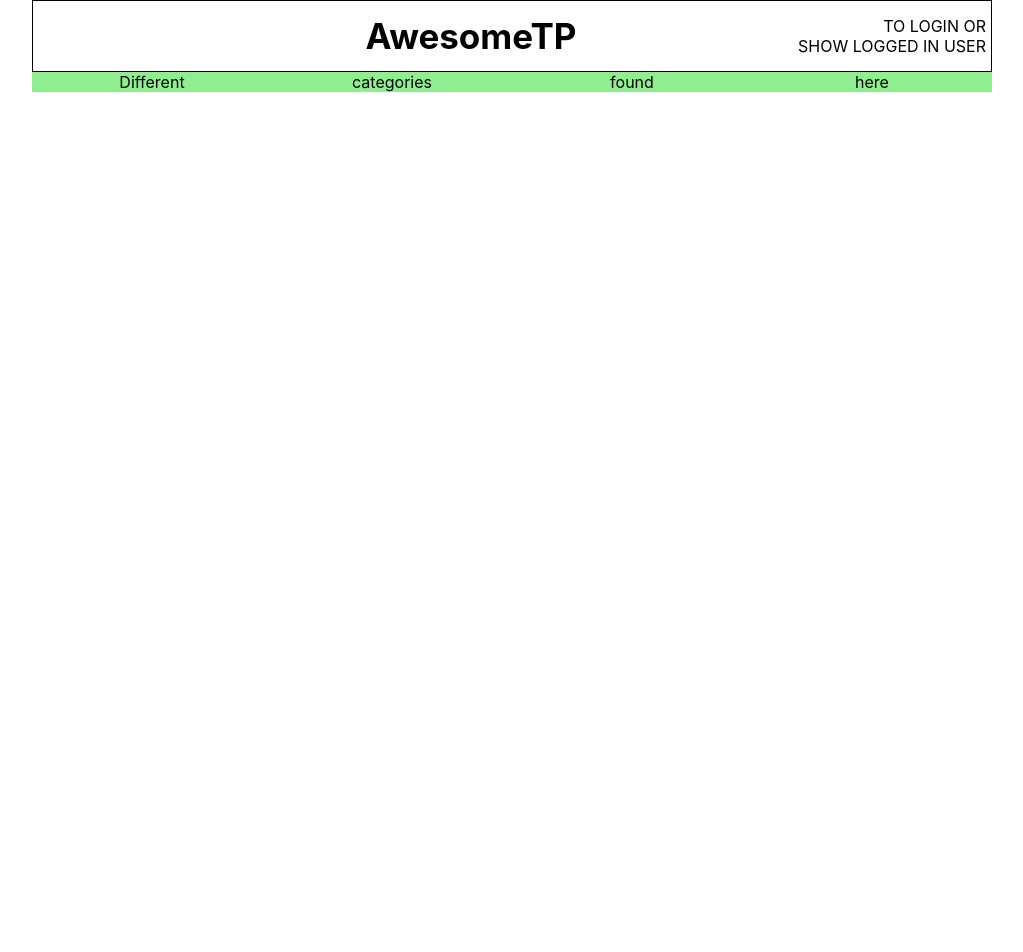
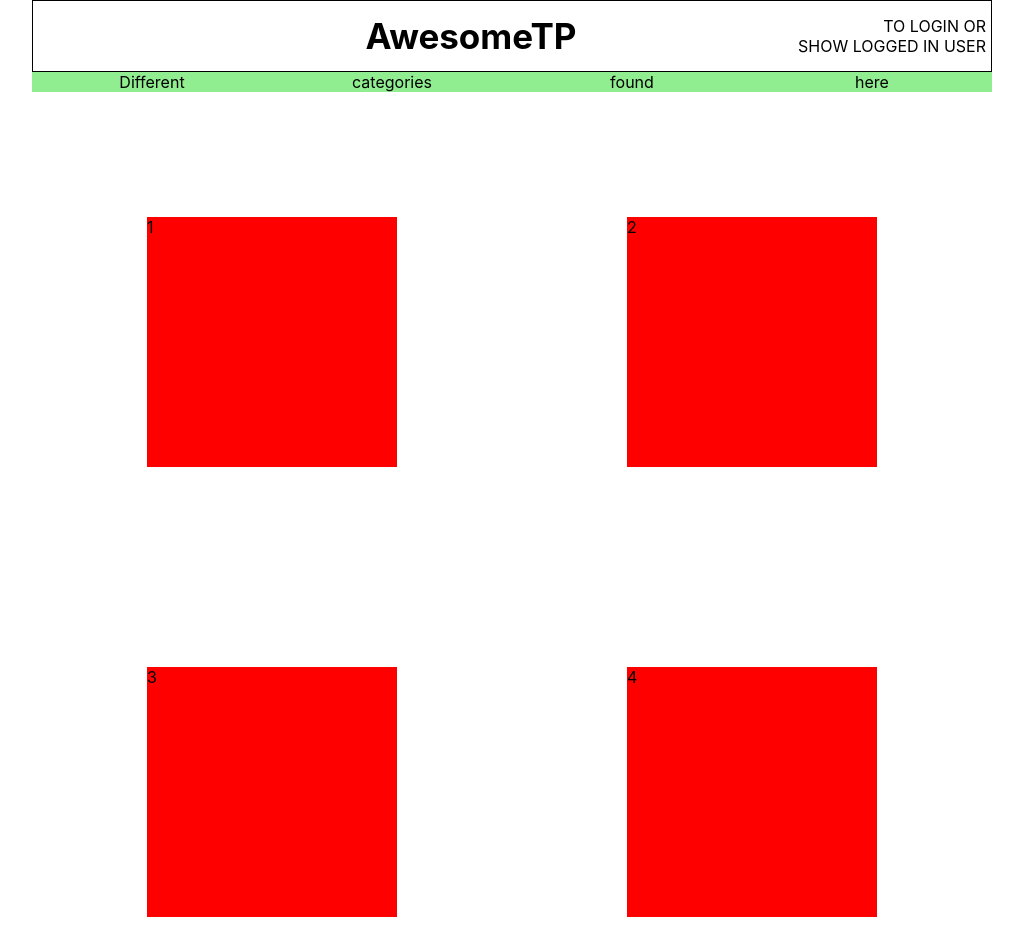
Before and after one commit to Feope/Din19SP_TP, a React (Create React App) app in the folder Frontend/: page / in a window 1280 px wide. Shown: the top 952 px of the page, without its empty margins (128-1151 px from the left). Before the commit the page ends 800 px from the top, so only its background shows below. Built offline with nearby package versions, Linux system fonts and the light colour scheme.

Commit message:
added the Containers for the topics

```diff
--- a/Frontend/src/App.js
+++ b/Frontend/src/App.js
@@ -1,5 +1,6 @@
 import React, { Component } from 'react';
 import Header from './components/header';
+import ForumTopicContainer from './components/ForumTopicContainer'
 import './App.css';
 
 export default class App extends Component {
@@ -16,7 +17,7 @@ export default class App extends Component {
     return (
       <div className="appContainer">
         <div><Header/></div>
-
+        <ForumTopicContainer/>
       </div>
     )
   }
--- /dev/null
+++ b/Frontend/src/components/FTC.module.css
@@ -0,0 +1,41 @@
+.ForumTopicContainer{
+    width: auto;
+    border: 1px black;
+    vertical-align: middle;
+    position: relative;
+    top: 50px;
+    margin: auto;
+    display: grid;
+    grid-template-columns: auto;
+
+}
+
+.ForumTopic{
+    width: 250px;
+    height: 250px;
+    border: 1px black;
+    background-color: red;
+    vertical-align: middle;
+    position: relative;
+    margin: auto;
+    margin-bottom: 125px;
+    margin-top: 75px;
+}
+
+@media (min-width:1000px){
+    .ForumTopicContainer{
+        grid-template-columns: auto auto ;
+    }
+}
+
+@media (min-width:1500px){
+    .ForumTopicContainer{
+        grid-template-columns: auto auto auto ;
+    }
+}
+
+@media (min-width:2000px){
+    .ForumTopicContainer{
+        grid-template-columns: auto auto auto auto;
+    }
+}
--- /dev/null
+++ b/Frontend/src/components/ForumTopicContainer.js
@@ -0,0 +1,24 @@
+import React from 'react'
+import styles from './FTC.module.css';
+
+export default function ForumTopicContainer() {
+    return (
+        <div className={styles.ForumTopicContainer}>
+            <div className={styles.ForumTopic}>
+                1
+            </div>
+            <div className={styles.ForumTopic}>
+                2
+            </div>
+            <div className={styles.ForumTopic}>
+                3
+            </div>
+            <div className={styles.ForumTopic}>
+                4
+            </div>
+            <div className={styles.ForumTopic}>
+                5
+            </div>
+        </div>
+    )
+}
```
